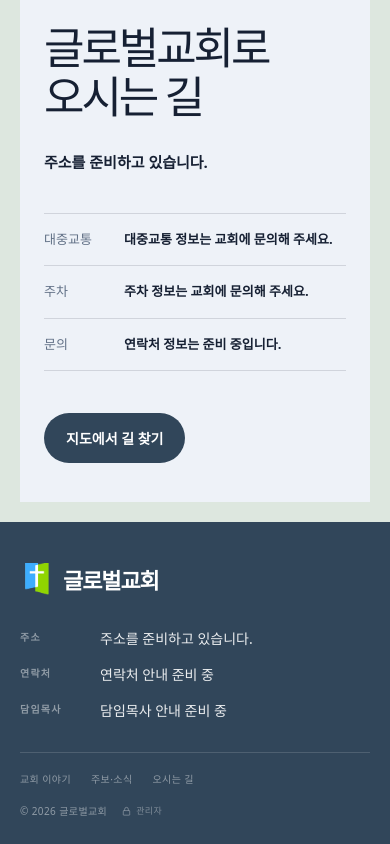
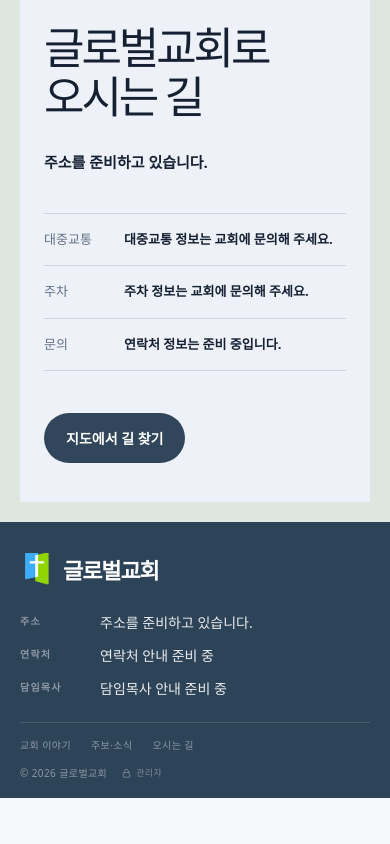
Before and after one commit to haZuny/global-church-page, a Next.js app: page / in a window 390 px wide. Shown: the part 3076-3920 px from the top of the page. After the commit the page ends 3874 px from the top, so only its background shows below. Built offline with nearby package versions, Linux system fonts and the light colour scheme; no server answers.

Commit message:
fix(모바일): 예배와 푸터 여백 재조정

```diff
--- a/components/site-chrome/site-chrome.module.scss
+++ b/components/site-chrome/site-chrome.module.scss
@@ -89,7 +89,9 @@
   .home :global(.home-updates) { display:block; }
   .home :global(.home-updates--stories .home-updates__grid) { grid-template-columns:1fr; gap:42px; }
   .home :global(.worship) { padding-block:72px; }
-  .home :global(.worship__grid) { min-height:calc(var(--home-panel-height) - 144px); gap:52px; }
+  /* 제목의 기본 하단 마진과 그리드 간격이 겹치지 않게 해, 빈 높이는 위·아래 호흡으로 돌립니다. */
+  .home :global(.worship .section-heading) { margin-bottom:0; }
+  .home :global(.worship__grid) { min-height:calc(var(--home-panel-height) - 144px); gap:24px; }
   .home :global(.latest-news-card > a) {
     grid-template-columns:minmax(0, 1fr) minmax(112px, 34%);
     gap:22px;
@@ -119,10 +121,10 @@
 .about :global(main > .archive-bridge) { order:6; }
 .about :global(.subpage main), .worship :global(.subpage main), .stories :global(.subpage main), .news :global(.subpage main), .sermons :global(.subpage main) { padding-top:86px; }
 
-/* 소개 페이지의 서로 다른 이야기가 한 덩어리로 보이지 않도록 표면과 경계를 분리합니다. */
-.about :global(.pastor-message) { background:#fbfaf6; }
-.about :global(.ministers-section) { border-block:1px solid var(--line); background:#eaf0f3; }
-.about :global(.denomination-section) { padding-bottom:clamp(120px, 12vw, 184px); background:#f4f1e9; }
+/* 소개 페이지의 서로 다른 이야기가 한 덩어리로 보이지 않도록, 따뜻한 종이색과 옅은 청록을 교차합니다. */
+.about :global(.pastor-message) { background:#faf9f4; }
+.about :global(.ministers-section) { border-block:1px solid #cfdadd; background:#e7eff0; }
+.about :global(.denomination-section) { padding-bottom:clamp(156px, 14vw, 220px); background:#f3f1e8; }
 
 .home :global(.reveal), .about :global(.reveal), .worship :global(.reveal), .stories :global(.reveal), .news :global(.reveal), .sermons :global(.reveal) { opacity:0; transform:translateY(34px); transition:opacity 820ms ease,transform 820ms cubic-bezier(.22,1,.36,1); }
 .home :global(.reveal.is-visible), .about :global(.reveal.is-visible), .worship :global(.reveal.is-visible), .stories :global(.reveal.is-visible), .news :global(.reveal.is-visible), .sermons :global(.reveal.is-visible) { opacity:1; transform:translateY(0); }
@@ -251,7 +253,7 @@
 
 @media (max-width: 760px) {
   .about :global(.subpage main), .worship :global(.subpage main), .stories :global(.subpage main), .news :global(.subpage main), .sermons :global(.subpage main) { padding-top:68px; }
-  .about :global(.denomination-section) { padding-bottom:104px; }
+  .about :global(.denomination-section) { padding-bottom:132px; }
   .stories :global(.archive-hero), .news :global(.archive-hero), .sermons :global(.archive-hero), .worship :global(.archive-hero) { min-height:440px; }
   .stories :global(.archive-hero__inner), .news :global(.archive-hero__inner), .sermons :global(.archive-hero__inner), .worship :global(.archive-hero__inner) { grid-template-columns:1fr; gap:44px; align-content:end; padding-block:76px 64px; }
   .stories :global(.archive-hero h1), .news :global(.archive-hero h1), .sermons :global(.archive-hero h1), .worship :global(.archive-hero h1) { font-size:clamp(44px,12vw,60px); }
--- a/components/site-footer/site-footer.module.scss
+++ b/components/site-footer/site-footer.module.scss
@@ -1,15 +1,15 @@
 .footer {
-  padding: 52px 0 24px;
-  background: #31465a;
+  padding: 36px 0 18px;
+  background: #2d4358;
   color: var(--white);
 }
 
 .top {
   display: grid;
   grid-template-columns: minmax(220px, 0.72fr) minmax(0, 1.28fr);
-  gap: 56px;
+  gap: 36px;
   align-items: start;
-  padding-bottom: 40px;
+  padding-bottom: 28px;
 }
 
 .brand {
@@ -75,7 +75,7 @@
   align-items: center;
   justify-content: space-between;
   gap: 28px;
-  padding-top: 18px;
+  padding-top: 14px;
   border-top: 1px solid rgba(255, 255, 255, 0.14);
   color: rgba(255, 255, 255, 0.46);
   font-size: 10px;
@@ -128,13 +128,14 @@
 
 @media (max-width: 780px) {
   .footer {
-    padding-top: 40px;
+    padding-top: 30px;
+    padding-bottom: 16px;
   }
 
   .top {
     grid-template-columns: 1fr;
-    gap: 28px;
-    padding-bottom: 30px;
+    gap: 22px;
+    padding-bottom: 22px;
   }
 
   .brand {
@@ -143,7 +144,7 @@
 
   .details {
     grid-template-columns: 1fr;
-    gap: 13px;
+    gap: 10px;
   }
 
   .details div {
@@ -159,7 +160,7 @@
   .bottom {
     align-items: flex-start;
     flex-direction: column;
-    gap: 16px;
+    gap: 12px;
   }
 
   .links {
```
